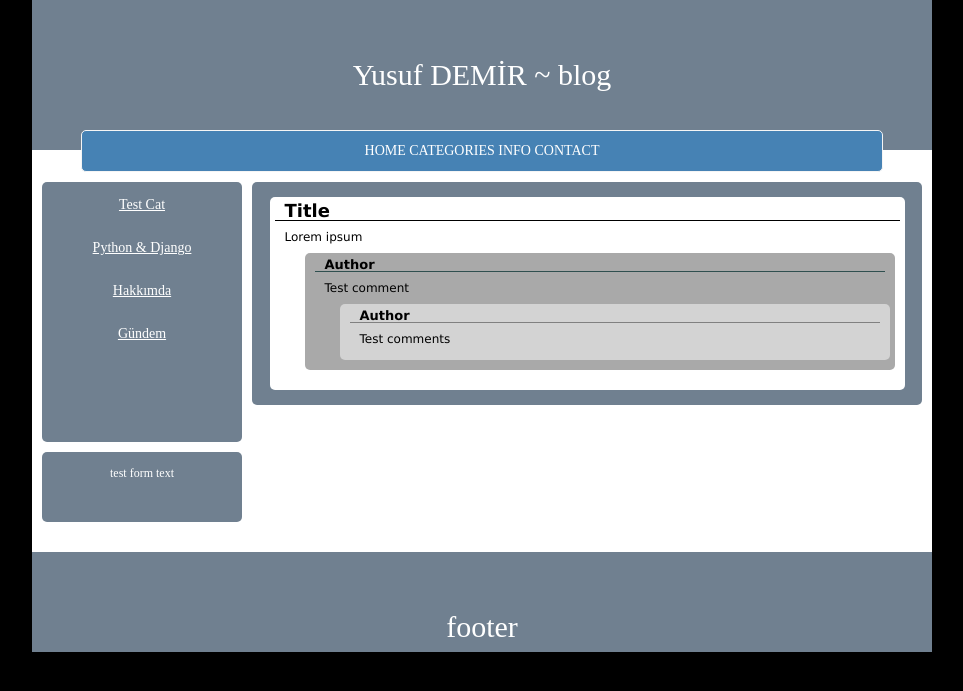
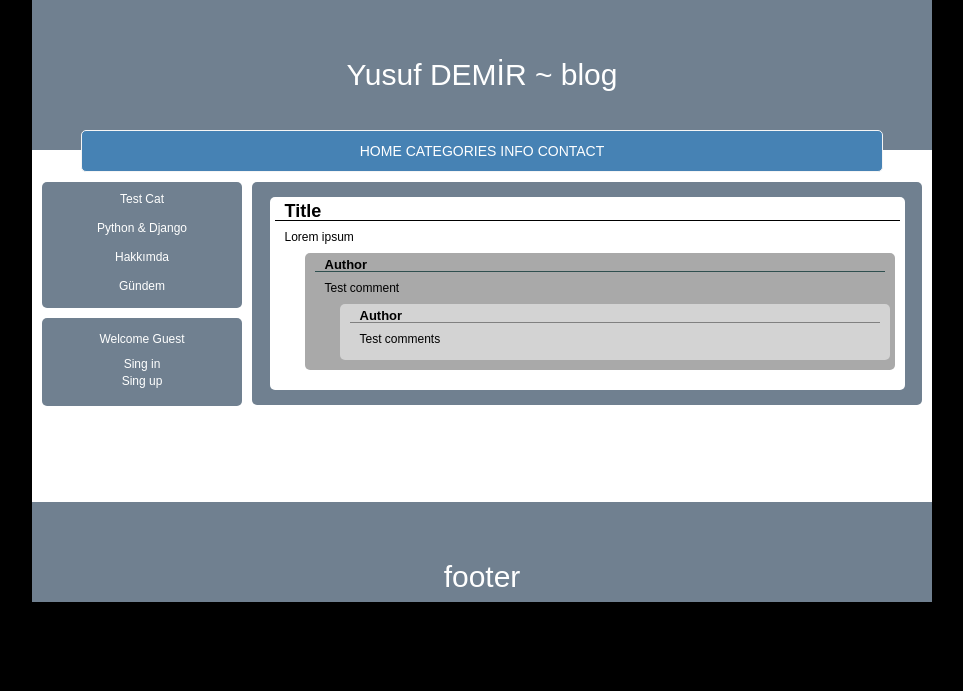
Before and after one commit to yusufdemir/blog, a Django app: page / in a window 1280 px wide. Shown: the top 691 px of the page, without its empty margins (158-1121 px from the left). Run offline with Django 3.2, Linux system fonts and the light colour scheme; data comes from the database, SQL or seed files in the repository; both versions use the stored data as it was after the commit; parts of the project's set-up code (start-up, migrations or seed data) failed here and were passed over.

Commit message:
URL's configure , template edit & logout redirect

```diff
--- a/account/context_processors.py
+++ b/account/context_processors.py
@@ -1,3 +1,5 @@
+from django.utils.translation import ugettext
+
 __author__ = 'yusuf'
 from post.models import mCategories
 def categories(request):
@@ -5,5 +7,5 @@ def categories(request):
     return {'cat': cat}
 
 def loginForm(request):
-    form = "test form text"
+    form = ugettext("Login")
     return {'loginform':form}
--- a/account/views.py
+++ b/account/views.py
@@ -1,4 +1,6 @@
 # Create your views here.
+from django.contrib.auth import logout
+from django.core.context_processors import request
 from django.http import HttpResponseRedirect
 from django.shortcuts import render_to_response, get_object_or_404, render, redirect
 from django.template import RequestContext
@@ -7,6 +9,10 @@ from django.contrib.auth.models import User, check_password
 from forms import SignUpForm
 from random import choice
 from string import letters
+
+
+def logout_view(self):
+    logout(request('/index/'))
 
 class EmailAuthBackend(object):
     def authenticate(self, username=None, password=None):
--- a/static/css/style.css
+++ b/static/css/style.css
@@ -1,16 +1,19 @@
-body{background-color: black;}
+body{
+    background-color: black;
+    font-family:fantasy;
+}
+
 #menu a:hover{color: white;text-decoration:none;font-weight: bold;}
 #menu a:active{color: white;text-decoration:none;}
 #menu a:visited{color: white;text-decoration:none;}
 #menu a:link{color: white;text-decoration:none;}
+
 #container{
     width:900px;
     min-height:500px;
     margin:0 auto;
     background-color:white;
 }
-
-
 
 #top{
     width:900px;
@@ -56,18 +59,18 @@ body{background-color: black;}
 }
 
 #loginbox{
-    width: 190px;
-    min-height: 50px;
+    width: 200px;
+    min-height: 25px;
     background-color: slategray;
     margin-left: 10px;
     border-radius: 5px;
     float: left ;
     margin-bottom: 10px;
-    padding: 5px;
     font-size: 12px;
     color: white;
     text-align: center;
     padding-top: 15px;
+    padding-bottom: 15px;
 }
 #loginbox a:link {
     text-align: center;
@@ -76,6 +79,7 @@ body{background-color: black;}
     line-height:15px;
     margin-bottom: 2px;
     font-size: 12px;
+    text-decoration: none;
 }
 
 #loginbox a:hover{
@@ -84,26 +88,30 @@ body{background-color: black;}
 
 #categories{
     width: 200px;
-    height: 250px;
+    min-height: 50px;
     background-color: slategray;
     margin-left: 10px;
     border-radius: 5px;
     float: left ;
     padding-top: 10px;
     margin-bottom: 10px;
+    font-size: 12px;
 }
 
 #categories a:link {
     text-align: center;
     color: white;
     display: block;
-    line-height: 25px;
+    line-height: 15px;
     margin-bottom: 2px;
-    font-size: 14px;
+    font-size: 12px;
+    text-decoration: none;
 }
 
 #categories a:hover{
     background-color: cornflowerblue;
+    font-size: 14px;
+    font-weight: inherit;
 }
 
 #container a:visited{
@@ -139,7 +147,6 @@ body{background-color: black;}
  #content:hover{  }
 
  .title{
-     font-family: "Lucida Grande";
      font-size: 18px;
      font-weight: bold;
      clear: both;
@@ -150,7 +157,6 @@ body{background-color: black;}
  }
 
  .text{
-     font-family: "Lucida Grande";
      font-size: 12px;
      clear: both;
      padding:0 10px 0 10px;
@@ -163,7 +169,6 @@ body{background-color: black;}
      background-color: darkgray;
      border-radius: 5px;
      margin:10px 0 10px 30px;
-     font-family: "Lucida Grande";
      font-size: 11px;
      clear: both;
      padding:0 10px 5px 10px;
@@ -171,7 +176,6 @@ body{background-color: black;}
  }
 
 #comment .title {
-     font-family: "Lucida Grande";
      font-size: 13px;
      font-weight: bold;
      clear: both;
@@ -182,7 +186,6 @@ body{background-color: black;}
 }
 
 #comment .text{
-     font-family: "Lucida Grande";
      font-size: 12px;
      clear: both;
      padding:0 10px 0 10px;
@@ -195,7 +198,6 @@ body{background-color: black;}
      background-color: lightgray;
      border-radius: 5px;
      margin:10px 0 5px 25px;
-     font-family: "Lucida Grande";
      font-size: 11px;
      clear: both;
      padding:5px 10px 5px 10px;
@@ -203,7 +205,6 @@ body{background-color: black;}
  }
 
 #comments .title {
-     font-family: "Lucida Grande";
      font-size: 13px;
      font-weight: bold;
      clear: both;
@@ -214,7 +215,6 @@ body{background-color: black;}
 }
 
 #comments .text{
-     font-family: "Lucida Grande";
      font-size: 12px;
      clear: both;
      padding:0 10px 0 10px;
--- a/templates/base.html
+++ b/templates/base.html
@@ -35,16 +35,19 @@
 
         <div id="loginbox">
           {% if not user.is_authenticated %}
-            {{ loginform }}
+            {% trans "Welcome Guest" %}<br><br>
+            <a href="/register/">{% trans "Sing in" %}</a>
+            <a href="/login/">{% trans "Sing up" %}</a>
           {% else %}
               {% trans "Welcome" %}<br>
               {% if user.first_name == "" %}
                 {{ user.email }}
-                <br>
+                <br><br>
                 <a href="/profile/"> {% trans "Create a Profile" %}</a>
               {% else %}
                 {{ user.first_name }}
               {% endif %}
+                <a href="/logout/">{% trans "Logout" %}</a>
           {% endif %}
         </div>
     </div>
--- a/templates/login.html
+++ b/templates/login.html
@@ -1,14 +1,13 @@
 {% extends "base.html" %}
-
+{% load i18n %}
 {% block page %}Index{% endblock %}
 {% load url from future %}
 {% block Content %}
     <div id="content">
 
         {% if form.errors %}
-            <p>Your username and password didn't match. Please try again.</p>
+            <p>{% trans "Your username and password didn't match. Please try again." %}</p>
         {% endif %}
-
 
         <form action="." method="post">
           {% csrf_token %}
--- a/ydblog/urls.py
+++ b/ydblog/urls.py
@@ -15,7 +15,8 @@ urlpatterns = patterns('',
 
 
     url(r'^$', 'account.views.test'),
-    url(r'^accounts/login/$', 'django.contrib.auth.views.login', {'template_name': 'login.html'}),
+    url(r'^login/$', 'django.contrib.auth.views.login', {'template_name': 'login.html'}),
+    url(r'^logout/$', 'django.contrib.auth.views.logout', {'next_page': '/index/'}),
     url(r'^register/$', 'account.views.register'),
     url(r'^post','post.views.PostView'),
     url(r'^reg/$','account.views.register',name='test'),
```
Also changed, not shown: ydblog/settings.py (+16 -11 lines), ydblog.db, 4 other files. Lines whose indentation alone changed are shown as unchanged.
